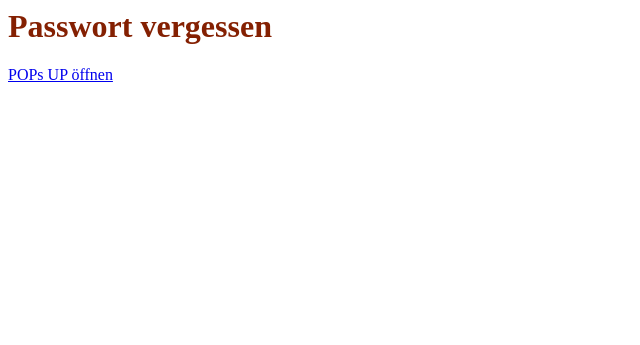
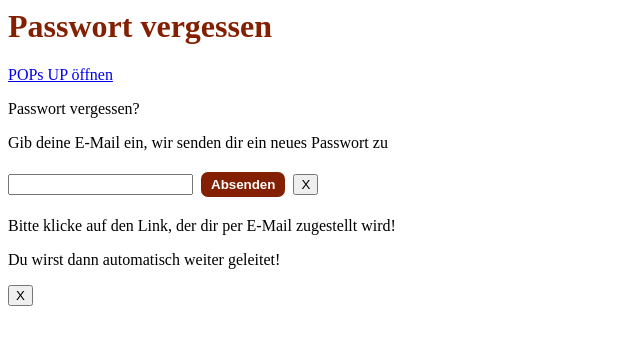
Before and after one commit to isabelleklein/PizzaButtler_Frontend, a PHP site: page /html/passwort_vergessen.html in a window 1280 px wide. Shown: the top 345 px of the page, without its empty margins (0-640 px from the left). Run offline with PHP 8.4, Linux system fonts and the light colour scheme.

Commit message:
integration Passwort_vergessen V1
ist erstmal integriert aber noch nicht ganz stimmig.
toDo:
- popupLogin muss geschlossen werden wenn popupPwvergessen geöffnet wird
- anzeigefehler: „box2“ vom popupPwvergessen wird mit angezeigt sollte
invisible sein

```diff
--- a/PizzaButtler_Fronend_PHP/css/popup_passwort_vergessen.css
+++ b/PizzaButtler_Fronend_PHP/css/popup_passwort_vergessen.css
@@ -3,21 +3,7 @@
  * @Version 2.1
  */
 
-#overlay {
-    position:absolute;
-    top:0;
-    left:0;
-    z-index:10;
-    height:100%;
-    width:100%;
-    background:#000;
-    filter:alpha(opacity=60);
-    -moz-opacity:.60;
-    opacity:.60;
-    display:none;
-}
-
-#container {
+#container_pwvergessen {
     position:fixed!important;
     position:absolute;
     height:150px;
@@ -32,97 +18,3 @@
     z-index:1002;
     padding:10px;
 }
-
-
-select{
-	color: #842002;
-	border-color:#842002;
-	border-width: 4px;
-	margin-left: 2px;
-	margin-bottom: 2px;
-	margin-top:2px;
-	border-radius:7px;
-	width:100px;
-	cursor: pointer;
-}
-
-label{
-	color: #842002;
-}
-
-input{
-	border-radius:7px;
-	border-color: #842002;
-	border-style: solid;
-    border-width: 4px;
-    width: 140px;
-    margin: 2px;
-    color: #842002;
-}
-#agb{
-	content: "";
-    display: inline-block;
-    width: 15px;
-    height: 15px;
-    color: #842002;
-    vertical-align:middle;
-    margin: 2px;
-    margin-right: 8px;
-    background-color: #842002;
-    border-radius: 4px;
-    border-color: #842002;
-    border-style: solid;
-    border-width: 4px;
-    cursor: pointer;
-}
-
-#strasse{
-	width:230px;
-}
-
-#hausnummer{
-	width:50px;
-}
-
-#absenden{
-	border-radius:7px;
-	border-color: #842002;
-	border-style: solid;
-    border-width: 4px;
-    margin: 4px;
-    background-color: #842002;
-    color: #ffffff;
-    font-weight: 900;
-    left:30px;
-}
-#absenden:hover{
-	cursor: pointer;
-	color: #842002;
-	background-color: #ffffff;
-
-}
-
-.close{
-	position: absolute;
-	border-radius:18px;
-	border-width:2px;
-	right: 3px;
-	top: 3px;
-	background-color: #ffffff;
-	font-weight: 900;
-	width: 30px;
-}
-.close:hover{
-	cursor: pointer;
-	color: #ffffff;
-	background-color: #842002;
-}
-
-
-/* Alle Fehlerausgaben gruppiert definiert. Werden durch JavaScript im Fehlerfall sichtbar gemacht */
-#box1, #box2{
-	margin-top:0px;
-	margin-bottom:10px;
-	color: #842002;
-	display:none;
-}
--- a/PizzaButtler_Fronend_PHP/javascript/passwort_vergessen.js
+++ b/PizzaButtler_Fronend_PHP/javascript/passwort_vergessen.js
@@ -1,14 +1,14 @@
 /** Pruefen der Mail-Adresse  **/
-function mailPruefen()
+function mailPruefen_pwvergessen()
 {
-    var email=document.getElementById("email").value;
+    var email=document.getElementById("email_pwvergessen").value;
 	  /**  Pruefung ob eine gueltige Mail-Adresse eingegeben wurde **/
       if(checkGrammatik("^[_A-Za-z0-9-\\+]+(\\.[_A-Za-z0-9-]+)*@"+"[A-Za-z0-9-]+(\\.[A-Za-z0-9]+)*(\\.[A-Za-z]{2,})$", email)==false)
     	  {
-    	      fehlerAusgeben("fehlerEmail", "email");
+    	      fehlerAusgeben("fehlerEmail", "email_pwvergessen");
 	          return "Das Feld 'Email' entspricht nicht der typischen Form einer Email!\n";
     	  }
-      hinweisVerbergen("fehlerEmail", "email");
+      hinweisVerbergen("fehlerEmail", "email_pwvergessen");
 
       return ""
 }
@@ -23,7 +23,7 @@
     document.getElementById("" + fehl).style.display="inline"; //Fehlerhinweis wird angezeigt
     document.getElementById("" + feld).style.background="#852002"; //Fehlerhaftes Feld wird markiert
     document.getElementById("" + feld).style.color="#ffffff"; //Schriftfarbe des fehlerhaften Feldes wird dem neuen Hintergrund angepasst
-    document.getElementById("container").style.height="320"; //Pop-Up wird zur Angabe des Fehlers vergrößert
+    document.getElementById("container_pwvergessen").style.height="320"; //Pop-Up wird zur Angabe des Fehlers vergrößert
 	}
 
 function textEinblenden(fehl)
@@ -42,7 +42,7 @@
 	  document.getElementById("" + fehl).style.display="none"; //Fehlerhinweis wird ausgeblendet
 	  document.getElementById("" + feld).style.background="#ffffff"; //Fehlerhaftes Feld wird farblich in Ausgangszustand gebracht
 	  document.getElementById("" + feld).style.color="#852002"; //Schriftfarbe wird farblich in Ausgangszustand gebracht
-	  document.getElementById("container").style.height="300"; //Die Größe des Pop-Ups wird in Ausgangszustand gebracht
+	  document.getElementById("container_pwvergessen").style.height="300"; //Die Größe des Pop-Ups wird in Ausgangszustand gebracht
 	}
 
 
--- a/PizzaButtler_Fronend_PHP/javascript/passwort_vergessen_absenden.js
+++ b/PizzaButtler_Fronend_PHP/javascript/passwort_vergessen_absenden.js
@@ -10,7 +10,7 @@
 	var $pwvergessen = $('#pwvergessen');
 	/** Aktionsinformationen für den Absenden-Button **/
 
-	$('#absenden').click(function(e) {
+	$('#absenden_pwvergessen').click(function(e) {
 		console.log("Abschicken Button wurde geklickt");
 		if(checkForm()==true)
 			{
@@ -31,7 +31,7 @@
 					console.log(data);
 					if(data ==0) {
 						console.log("if-Abschnitt durchlaufen");
-						$('#container').hide('slow',
+						$('#container_pwvergessen').hide('slow',
 				                 function() {
 				                      $('#overlay').fadeOut();
 				                 }
@@ -58,11 +58,11 @@
 			}
 	});
 
-    $('#open').click(
+    $('#open_pwvergessen').click(
         function() {
             $('#overlay').show('slow',
                 function() {
-                    $('#container').fadeIn('slow');
+                    $('#container_pwvergessen').fadeIn('slow');
                     $('#changeText').html('Dynamischer Inhalt');
                 }
             );
@@ -73,9 +73,9 @@
 
      $('.close').click(
         function() {
-            $('#container').hide('slow',
+            $('#container_pwvergessen').hide('slow',
                  function() {
-                      $('#overlay').fadeOut();
+                    $('#overlay').fadeOut();
                  }
             );
         }
```
Also changed, not shown: PizzaButtler_Fronend_PHP/layouts/header_start.tpl (+34 -35 lines).
